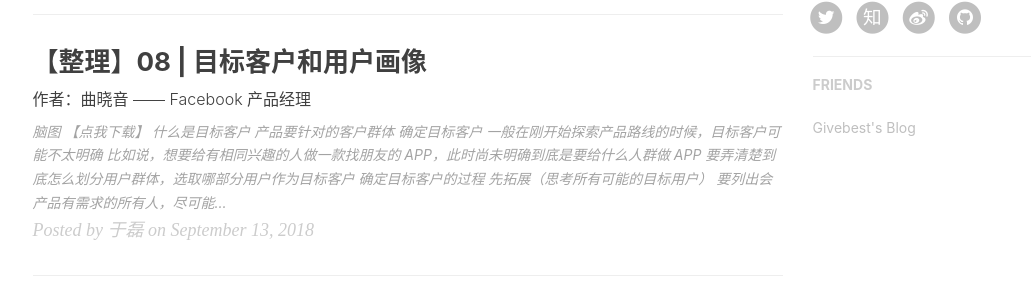
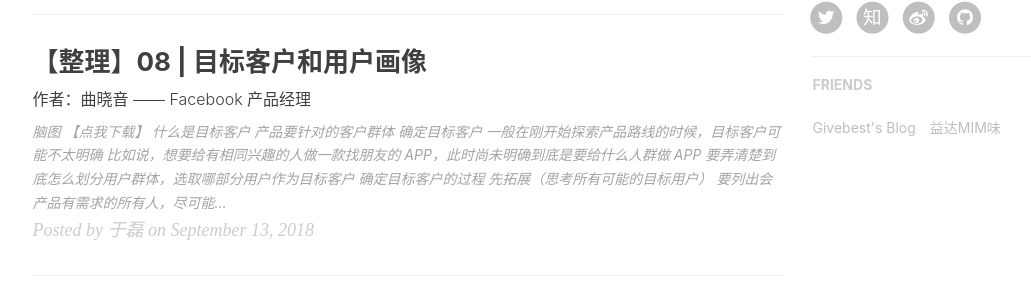
Before and after one commit to yuleizhuai/yuleizhuai.github.io, a Jekyll site: the page built from index.html, in a window 1280 px wide and 900 px high, scrolled down 757 px. Shown: the part 141-446 px from the top of the window, without its empty margins (135-1166 px from the left). Built offline with Jekyll 4.4.1, drawn with Linux system fonts in a browser that asks for light colours; nearby versions of some CDN libraries; the list of posts is cut into pages by our own code; comment, search, counter and statistics services are not loaded.

```diff
--- a/_config.yml
+++ b/_config.yml
@@ -94,5 +94,9 @@ friends: [
     {
         title: "Givebest's Blog",
         href: "https://blog.givebest.cn/"
+    },
+    {
+        title: "益达MIM味",
+        href: "https://www.zousiliang.com/"
     }
 ]
```
